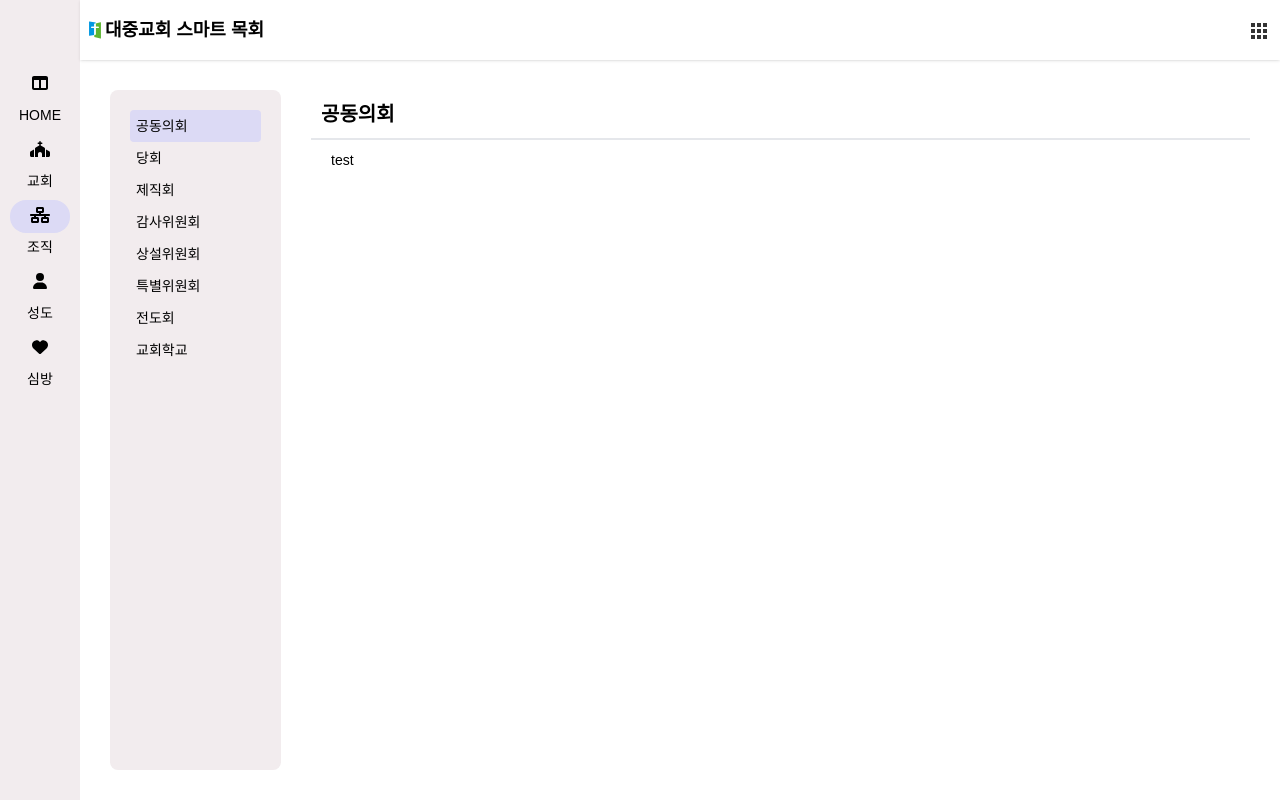
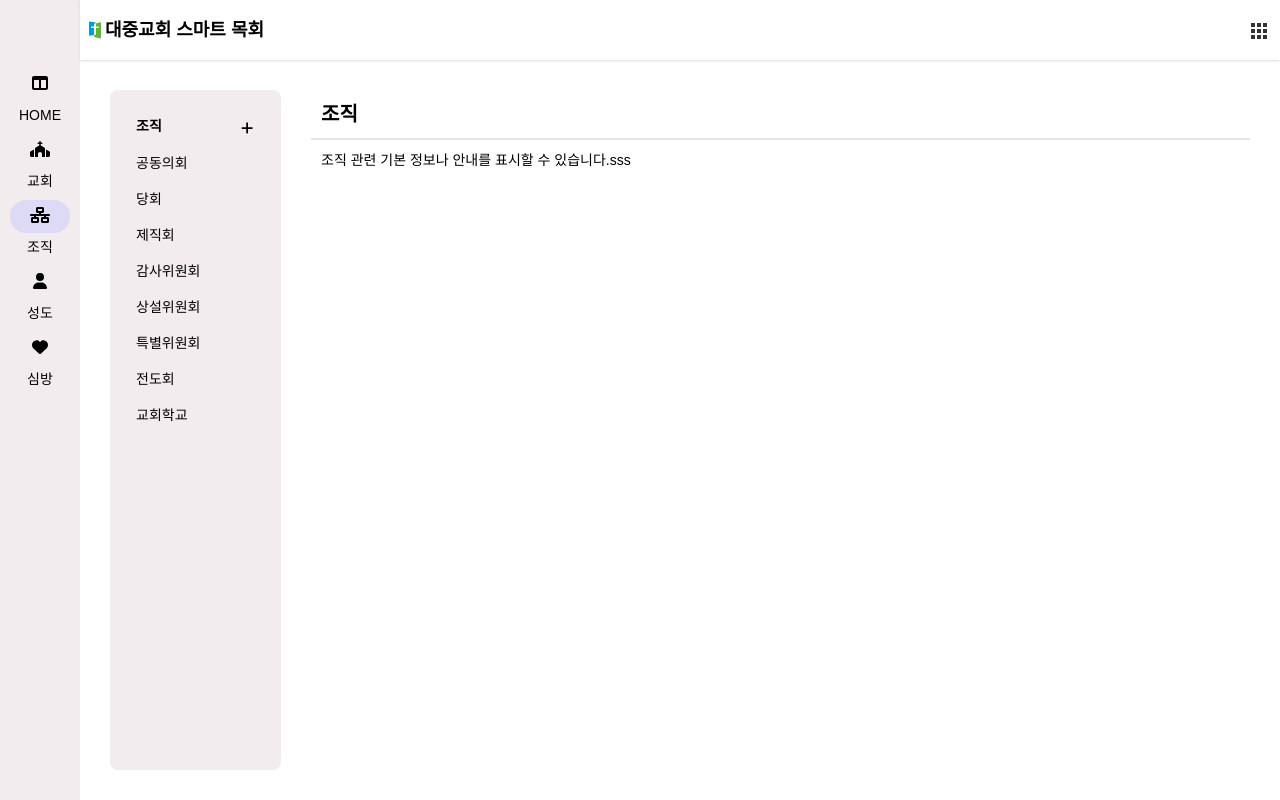
Before and after one commit to gyulsangja/churchAdmin, a React (Create React App) app: page /organization/1 in a window 1280 px wide. Built offline with nearby package versions, Linux system fonts and the light colour scheme.

Commit message:
20241220#01

```diff
--- a/src/components/Organization/OrganizationNav.tsx
+++ b/src/components/Organization/OrganizationNav.tsx
@@ -1,26 +1,70 @@
 import React from 'react';
-import { Link } from 'react-router-dom';
+import { Link, useNavigate  } from 'react-router-dom';
+import { useDispatch } from "react-redux"
+import { FontAwesomeIcon } from '@fortawesome/react-fontawesome';
+import {
+  faPlus,
+  faEllipsisVertical,
+  faXmark
+} from '@fortawesome/free-solid-svg-icons';
 import { OrganizationNavItem, OrganizationSubItem, OrganizationNavProps } from '../../types/OrganizationTypes';
+import { addNavItem } from '../../store/Organization/OrganizationNavi';
+
 
 const OrganizationNav: React.FC<OrganizationNavProps> = ({ organizationNavi, selectedId, selectedSubId }) => {
+    const dispatch = useDispatch();
+    const navigate = useNavigate();
+
+    const addNavItemHandel = ()=>{
+      dispatch(addNavItem());
+      const maxId = Math.max(...organizationNavi.map((item) => item.id)); // 현재 상태에서 가장 큰 ID 찾기
+      const newId = maxId + 100; // 새로 추가된 ID 계산
+      navigate(`/organization/${newId}`); // 해당 ID로 이동
+    }
     return (
-      <nav className='w-[15%] p-[20px] bg-asideBg min-h-[calc(100vh-120px)] rounded-lg'>
+      <nav className='w-[15%] p-[20px] bg-asideBg h-[calc(100vh-120px)] rounded-lg overflow-y-auto'>
         <ul>
+          <li className='p-[6px] flex flex-row justify-between'>
+            <b>조직</b>
+            <button
+              onClick={addNavItemHandel}
+              className='w-[16px] hover:bg-btnHoverBg rounded p-[2px]'
+            ><FontAwesomeIcon icon={faPlus} /></button>
+          </li>
           {organizationNavi.map((item: OrganizationNavItem) => (
-            <li key={item.id}>
+            <li key={item.id} className='relative group mb-1'>
+              <Link
+              to={`/organization/${item.id}`}
+              className={`block cursor-pointer p-[6px] rounded text-sm ${selectedId === String(item.id) ? 'bg-btnBg pointer-events-none ' : 'hover:bg-btnHoverBg'}`}
+              >{item.name}</Link>
               <div
-                className={`cursor-pointer p-[6px] rounded text-sm ${selectedId === String(item.id) ? 'bg-btnBg' : ''}`}
+              className='absolute top-[4px]  right-[6px] flex hidden group-hover:block'
               >
-                <Link to={`/organization/${item.id}`}>{item.name}</Link>
+                <button
+                className='w-[21px] hover:bg-btnHoverBg rounded p-[2px]'
+                ><FontAwesomeIcon icon={faEllipsisVertical} /></button>
+                <button
+                className='w-[21px] hover:bg-btnHoverBg rounded p-[2px]'
+                ><FontAwesomeIcon icon={faXmark} /></button>
               </div>
               {item.submenu && selectedId === String(item.id) && (
                 <ul className='pl-[10px] my-[6px]'>
                   {item.submenu.map((sub: OrganizationSubItem) => (
                     <li
                       key={sub.id}
-                      className={`text-sm p-[6px] rounded-lg ${selectedSubId === String(sub.id) ? 'bg-btnBg' : ''}`}
+                      className={`relative group text-sm p-[6px] rounded-lg ${selectedSubId === String(sub.id) ? 'bg-btnBg pointer-events-none' : 'hover:bg-btnHoverBg'}`}
                     >
                       <Link to={`/organization/${item.id}/${sub.id}`}>{sub.name}</Link>
+                      <div
+                      className='absolute top-[4px]  right-[6px] flex hidden group-hover:block'
+                      >
+                        <button
+                        className='w-[21px] hover:bg-btnHoverBg rounded p-[2px]'
+                        ><FontAwesomeIcon icon={faEllipsisVertical} /></button>
+                        <button
+                        className='w-[21px] hover:bg-btnHoverBg rounded p-[2px]'
+                        ><FontAwesomeIcon icon={faXmark} /></button>
+                      </div>
                     </li>
                   ))}
                 </ul>
--- a/src/index.css
+++ b/src/index.css
@@ -3,6 +3,31 @@
 @tailwind utilities;
 @import 'pretendard/dist/web/static/pretendard.css';
 @import '@fontsource/poppins';
+
+@layer base {
+  * {
+    @apply transition-all duration-300 ease-in-out;
+  }
+}
+
+/* Custom scrollbar styles */
+::-webkit-scrollbar {
+  width: 6px; /* Scrollbar width */
+}
+
+::-webkit-scrollbar-thumb {
+  background-color: #ccc; /* Scrollbar thumb color */
+  border-radius: 10px; /* Rounded edges */
+}
+
+::-webkit-scrollbar-thumb:hover {
+  background-color: #aaa; /* Hover effect */
+}
+
+::-webkit-scrollbar-track {
+  background-color: #f2f2f2; /* Scrollbar track background */
+}
+
 
 .font-sans {
   font-family: 'Poppins', 'Pretendard', sans-serif;
--- a/src/store/Organization/OrganizationNavi.tsx
+++ b/src/store/Organization/OrganizationNavi.tsx
@@ -1,69 +1,82 @@
-import { createSlice } from "@reduxjs/toolkit";
+import { createSlice, PayloadAction } from "@reduxjs/toolkit";
+import {OrganizationNavItem} from "../../types/OrganizationTypes"
 
 const OrganizationNavi = createSlice({
   name: 'OrganizationNavi',
   initialState: [
     {
-      id: 1,
+      id: 100,
       name: '공동의회',
     },
     {
-      id: 2,
+      id: 200,
       name: '당회',
     },
     {
-      id: 3,
+      id: 300,
       name: '제직회',
     },
     {
-      id: 4,
+      id: 400,
       name: '감사위원회',
     },
     {
-        id: 5,
+        id: 500,
         name: '상설위원회',
         submenu: [
-          { id: 51, name: '예배위원회' },
-          { id: 52, name: '행정위원회' },
-          { id: 53, name: '교육위원회' },
-          { id: 54, name: '복지위원회' },
-          { id: 55, name: '재정위원회' },
+          { id: 500100, name: '예배위원회' },
+          { id: 500200, name: '행정위원회' },
+          { id: 500300, name: '교육위원회' },
+          { id: 500400, name: '복지위원회' },
+          { id: 500500, name: '재정위원회' },
         ],
       },
       {
-        id: 6,
+        id: 600,
         name: '특별위원회',
         submenu: [
           { id: 61, name: '엘리베이터건축위원회' },
         ],
       },
       {
-        id: 7,
+        id: 700,
         name: '전도회',
         submenu: [
-          { id: 71, name: '베드로회' },
-          { id: 72, name: '한나회' },
-          { id: 73, name: '에스더회' },
-          { id: 74, name: '제1남전도회' },
-          { id: 75, name: '제2남전도회' },
-          { id: 76, name: '제1여전도회' },
-          { id: 77, name: '제2여전도회' },
-          { id: 78, name: '제3여전도회' },
-          { id: 79, name: '제4여전도회' },
+          { id: 700100, name: '베드로회' },
+          { id: 700200, name: '한나회' },
+          { id: 700300, name: '에스더회' },
+          { id: 700400, name: '제1남전도회' },
+          { id: 700500, name: '제2남전도회' },
+          { id: 700600, name: '제1여전도회' },
+          { id: 700700, name: '제2여전도회' },
+          { id: 700800, name: '제3여전도회' },
+          { id: 700900, name: '제4여전도회' },
         ],
       },
       {
-        id: 8,
+        id: 800,
         name: '교회학교',
         submenu: [
-          { id: 81, name: '청년부' },
-          { id: 82, name: '학생부' },
-          { id: 83, name: '유초등부' },
-          { id: 84, name: '유치부' },
+          { id: 800100, name: '청년부' },
+          { id: 800200, name: '학생부' },
+          { id: 800300, name: '유초등부' },
+          { id: 800400, name: '유치부' },
         ],
       },
   ],
-  reducers: {},
+  reducers: {
+    addNavItem : (state)=>{
+      const maxId = state.reduce((max, item) => Math.max(max, item.id), 0);
+      const newId = maxId + 100;
+
+      // 새 항목 추가
+      state.push({
+        id: newId,
+        name: "새조직",
+      });
+    }
+  },
 });
 
+export const { addNavItem } = OrganizationNavi.actions;
 export default OrganizationNavi.reducer;
--- a/tailwind.config.js
+++ b/tailwind.config.js
@@ -44,11 +44,6 @@ module.exports = {
       }
 
     },
-    variants: {
-      extend: {
-        transitionProperty: ['hover', 'focus'],
-      },
-    },
   },
   plugins: [],
 }
```
Also changed, not shown: src/store/InputComponent/InputComponentVal.tsx (+3 -5 lines), src/types/OrganizationTypes.tsx (+6 -1 lines), src/routers/Organization.tsx (line endings or trailing spaces).
